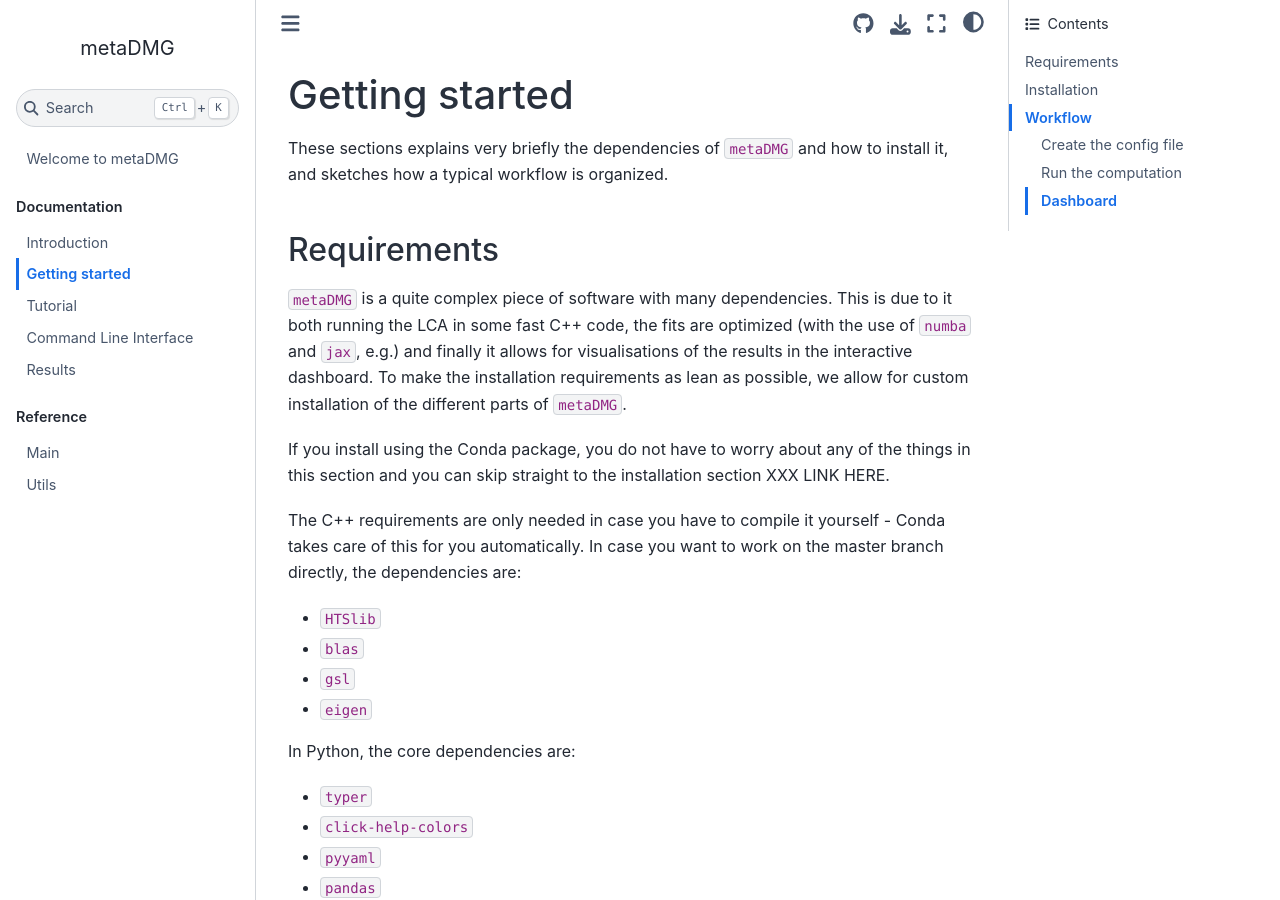
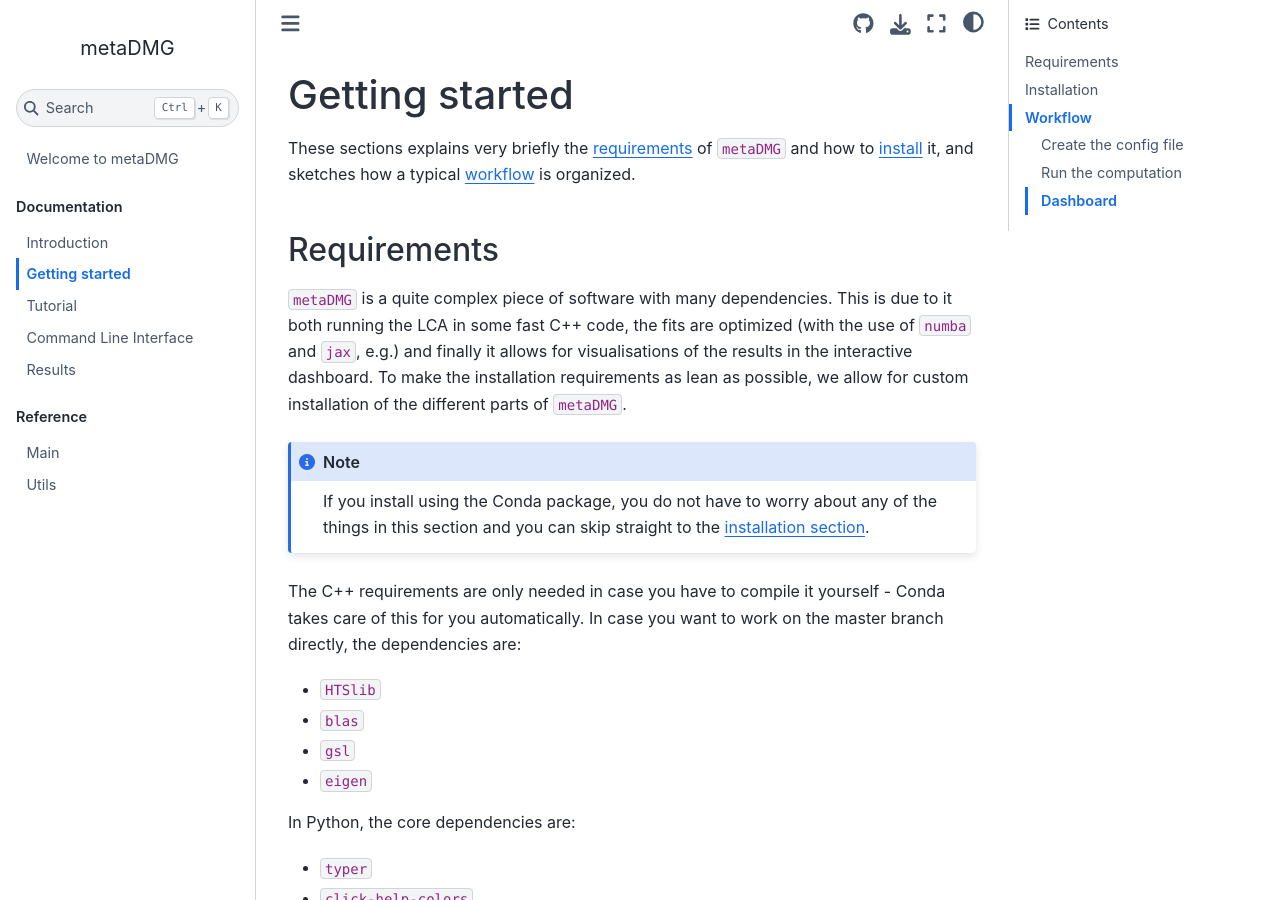
Before and after one commit to metaDMG-dev/metaDMG-core, a Sphinx documentation site: the page built from docs/source/getting-started.md, in a window 1280 px wide and 900 px high. Built offline with Sphinx 7.4.7 and the Sphinx Book theme 1.1.4, drawn with Linux system fonts in a browser that asks for light colours; some of the changed lines change nothing that is shown; some of the changed text lies outside the part shown.

Commit message:
docs: Getting started

````diff
--- a/docs/source/getting-started.md
+++ b/docs/source/getting-started.md
@@ -1,13 +1,15 @@
 # Getting started
 
-These sections explains very briefly the dependencies of `metaDMG` and how to install it, and sketches how a typical workflow is organized.
+These sections explains very briefly the [requirements](requirements) of `metaDMG` and how to [install](installation) it, and sketches how a typical [workflow](workflow) is organized.
 
+(requirements)=
 ## Requirements
 
 `metaDMG` is a quite complex piece of software with many dependencies. This is due to it both running the LCA in some fast C++ code, the fits are optimized (with the use of `numba` and `jax`, e.g.) and finally it allows for visualisations of the results in the interactive dashboard.
 To make the installation requirements as lean as possible, we allow for custom installation of the different parts of `metaDMG`.
 
-If you install using the Conda package, you do not have to worry about any of the things in this section and you can skip straight to the installation section XXX LINK HERE.
+```{note} If you install using the Conda package, you do not have to worry about any of the things in this section and you can skip straight to the [installation section](installation).
+```
 
 The C++ requirements are only needed in case you have to compile it yourself - Conda takes care of this for you automatically.
 In case you want to work on the master branch directly, the dependencies are:
@@ -42,6 +44,7 @@ And the visualization related dependencies are `[viz]`:
 
 In general, we allow for the custom installion of only the core packages `pip install metaDMG`, core + fit related packages: `pip install "metaDMG[fit]"`, core + visualization related packages: `pip install "metaDMG[viz]"` or core + fit + viz: `pip install "metaDMG[all]"`.
 
+(installation)=
 ## Installation
 
 The recommended way of installing `metaDMG` is by using Conda. By default, we install everything needed to run all of `metaDMG`'s commands.
@@ -56,7 +59,10 @@ or, if you have Mamba installed (faster)
 ```
 mamba env create --file environment.yaml
 ```
-This is the recommended way of installing `metaDMG`.
+
+```{note} This is the recommended way of installing metaDMG.
+```
+
 
 ### With pip
 If you prefer to use pip, you can use:
@@ -80,6 +86,7 @@ pip install "metaDMG[all]"  --upgrade
 poetry add metaDMG["all"]
 ``` -->
 
+(workflow)=
 ## Workflow
 
 Here we sketch how a typical workflow works in `metaDMG`. In short:
````
